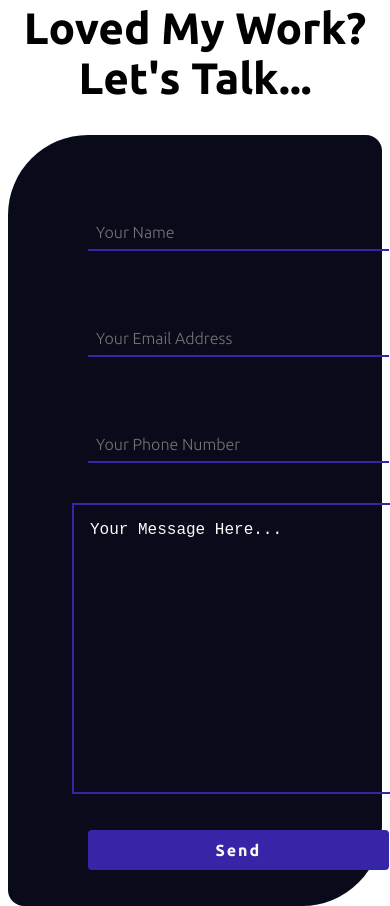
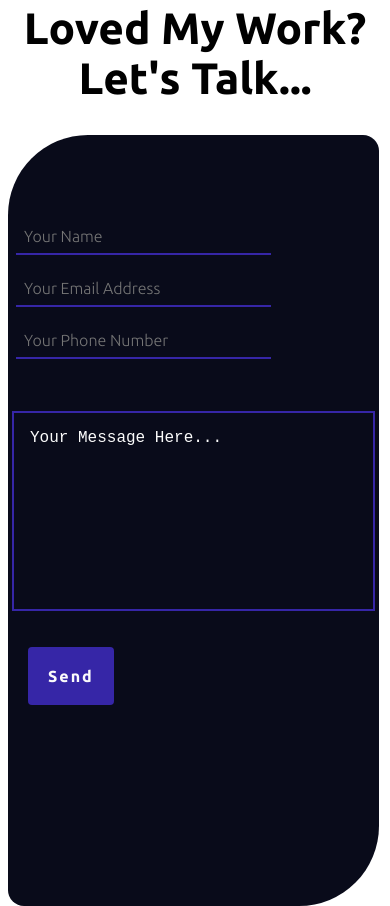
Before and after one commit to Mr-M1M3/mr-m1m3.github.io, a plain HTML site: page index.html in a window 390 px wide. Shown: the part 3832-4738 px from the top of the page. Drawn offline with Linux system fonts and the light colour scheme; a web font is replaced by a local one.

Commit message:
Fixed Contact Form Unresponsiveness

```diff
--- a/CSS/style.css
+++ b/CSS/style.css
@@ -522,23 +522,16 @@ section#contact {
 
 form#contact-form {
   display: grid;
-  grid-template-columns: repeat(auto-fit, minmax(332.5px, 1fr));
+  grid-template-columns: repeat(auto-fit, minmax(300px, 1fr));
   gap: 1.5rem;
   min-height: 80vh;
   padding: 1rem;
 }
 div.sender-details {
   padding: 1rem;
-  display: grid;
+  /* display: grid;
   grid-template-columns: 1fr;
-  gap: 1rem;
-}
-
-div.sender-details div {
-  height: 50%;
-  display: flex;
-  flex-direction: column;
-  justify-content: space-between;
+  gap: 1rem; */
 }
 
 div.sender-details input {
@@ -550,11 +543,13 @@ div.sender-details input {
   padding: 0.5rem;
   outline: none;
   font-size: 1rem;
+  display: block;
+  margin-top: 1rem;
   border-bottom: 2px solid #3626a7;
   font-family: "Ubuntu", sans-serif;
 }
 div.message {
-  min-width: 100%;
+  max-width: 100%;
   padding-bottom: 1rem;
 }
 
@@ -574,7 +569,7 @@ div.message textarea {
 a.send-btn {
   margin: 1rem;
   max-height: 10%;
-  display: flex;
+  display: inline-flex;
   justify-content: center;
   align-items: center;
   padding: 1.25rem;
@@ -660,6 +655,7 @@ p.footer-copyright-txt {
   div.sender-details div {
     height: 100%;
   }
+
 }
 @media screen and (max-width: 732px) {
   main {
@@ -675,3 +671,27 @@ p.footer-copyright-txt {
     display: none;
   }
 }
+@media screen and (max-width: 864px) {
+  section#contact{
+    padding: 3rem 0;
+    width: 95vw;
+  }
+  form#contact-form{
+    display: block;
+    padding: 1rem 0.25rem;
+    max-width: 100%;
+  }
+
+div.sender-details{
+  padding: 0.25rem;
+  display:block;
+  margin-bottom: 3rem;
+}
+div.sender-details input{
+  max-width: 95vw;
+}
+
+div.message textarea{
+  min-height: 200px;
+}
+}
```
